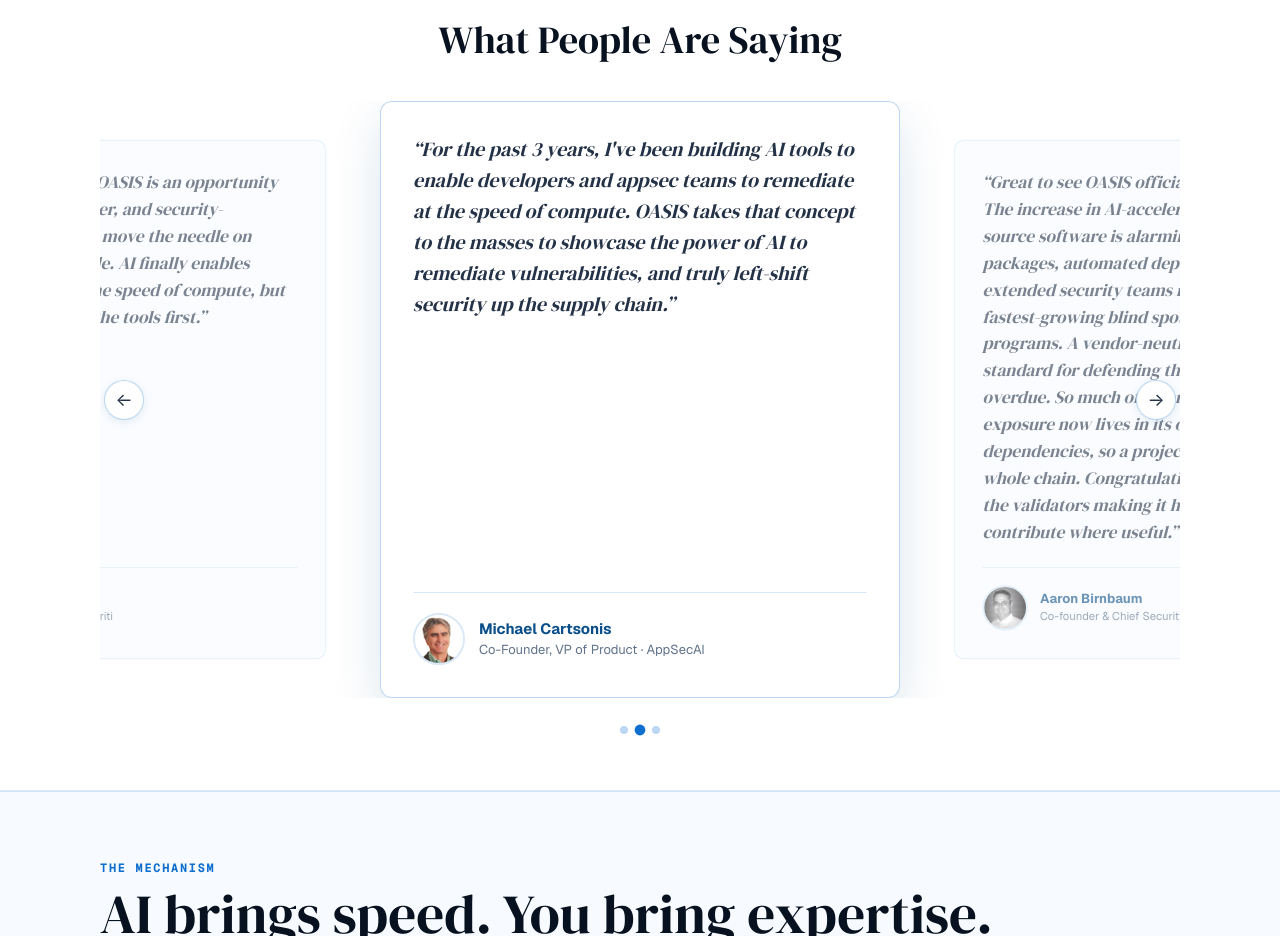
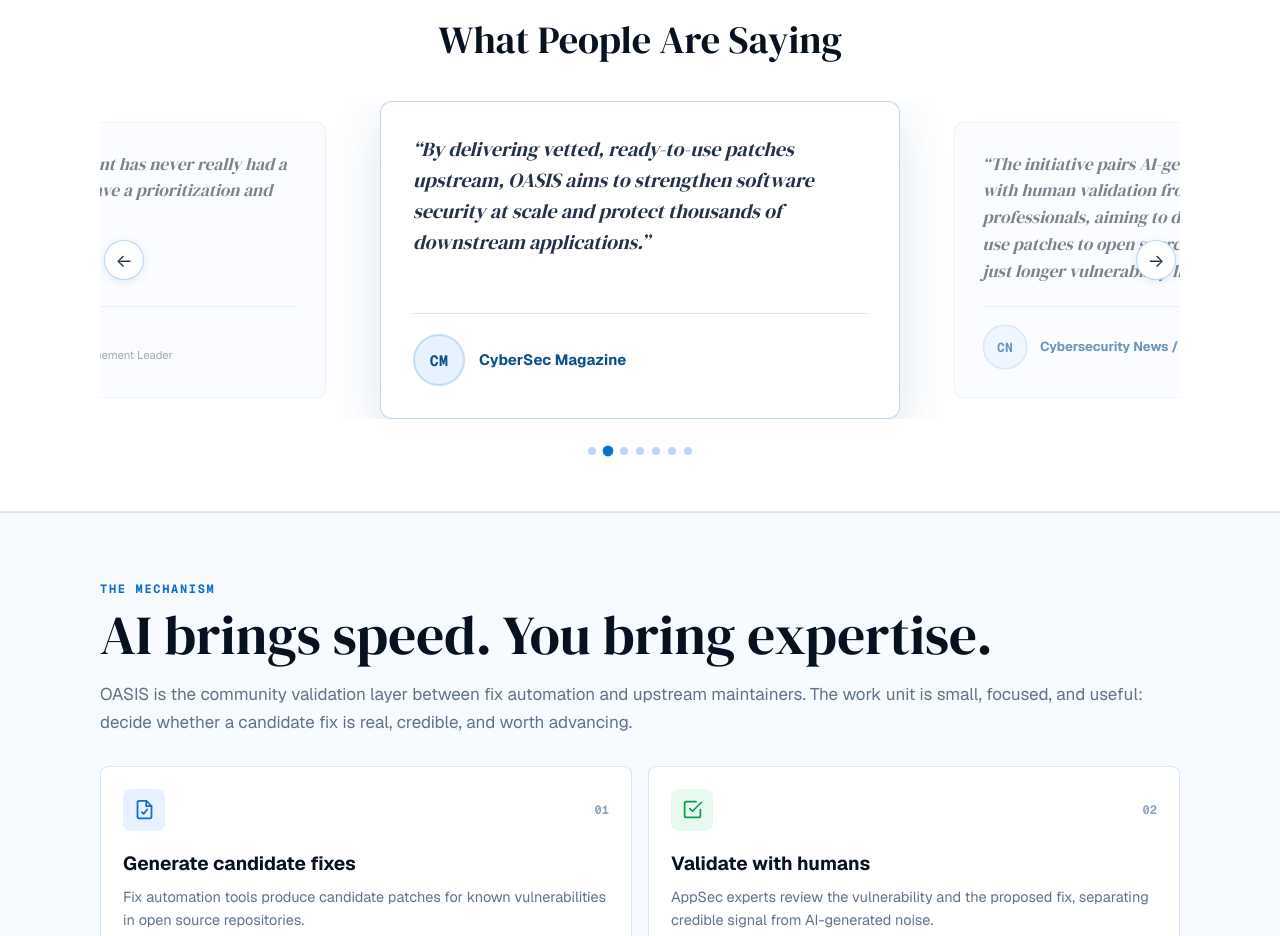
Before and after one commit to owasp-oasis/owasp-oasis-app, a React (Vite) app: page / in a window 1280 px wide. Shown: the part 1460-2396 px from the top of the page. Built offline with nearby package versions, Linux system fonts and the light colour scheme; no server answers.

Commit message:
Update homepage quote carousel

```diff
--- a/src/components/QuotesCarousel.tsx
+++ b/src/components/QuotesCarousel.tsx
@@ -7,7 +7,7 @@
   company: string
   quote: string
   photoUrl: string | null
-  linkedinUrl: string
+  linkedinUrl?: string
 }
 
 interface Props {
@@ -47,6 +47,8 @@
 }
 
 function QuoteCard({ quote }: { quote: Quote }) {
+  const role = [quote.title, quote.company].filter(Boolean).join(' · ')
+
   return (
     <div className="quote-card">
       <blockquote className="quote-text">
@@ -55,6 +57,7 @@
       <div className="quote-attribution">
         <Avatar quote={quote} />
         <div className="quote-person">
+          {quote.linkedinUrl ? (
             <a
               className="quote-name"
               href={quote.linkedinUrl}
@@ -63,9 +66,10 @@
             >
               {quote.name}
             </a>
-          <span className="quote-role">
-            {quote.title} &middot; {quote.company}
-          </span>
+          ) : (
+            <span className="quote-name">{quote.name}</span>
+          )}
+          {role && <span className="quote-role">{role}</span>}
         </div>
       </div>
     </div>
--- a/src/pages/Home.tsx
+++ b/src/pages/Home.tsx
@@ -3,32 +3,59 @@
 import type { Quote } from '../components/QuotesCarousel'
 import './Home.css'
 
-// TODO: Replace with third-party quotes — these are placeholder quotes from OASIS co-founders
 const quotes: Quote[] = [
   {
-    name: 'Chris Holt',
-    title: 'Community Architect',
-    company: 'Intigriti',
-    quote: 'It feels good to do good. OASIS is an opportunity for every hacker, developer, and security-interested practitioner to move the needle on securing open-source code. AI finally enables fixing vulnerabilities at the speed of compute, but we need to build trust in the tools first.',
-    photoUrl: '/headshots/chris-holt.jpeg',
-    linkedinUrl: 'https://www.linkedin.com/in/flyingtoasters/',
+    name: 'Debra A. Anderson',
+    title: 'Enterprise Exposure Management Leader',
+    company: '',
+    quote: 'Vulnerability management has never really had a discovery problem. We have a prioritization and remediation problem.',
+    photoUrl: null,
+    linkedinUrl: 'https://www.linkedin.com/in/debra-anderson-a41a5/',
   },
   {
-    name: 'Michael Cartsonis',
-    title: 'Co-Founder, VP of Product',
-    company: 'AppSecAI',
-    quote: "For the past 3 years, I've been building AI tools to enable developers and appsec teams to remediate at the speed of compute. OASIS takes that concept to the masses to showcase the power of AI to remediate vulnerabilities, and truly left-shift security up the supply chain.",
-    photoUrl: '/headshots/michael-cartsonis.jpeg',
-    linkedinUrl: 'https://www.linkedin.com/in/cartsoni/',
+    name: 'CyberSec Magazine',
+    title: '',
+    company: '',
+    quote: 'By delivering vetted, ready-to-use patches upstream, OASIS aims to strengthen software security at scale and protect thousands of downstream applications.',
+    photoUrl: null,
   },
   {
-    name: 'Aaron Birnbaum',
-    title: 'Co-founder & Chief Security Officer',
-    company: 'Seron Security',
-    quote: "Great to see OASIS officially accepted into OWASP. The increase in AI-accelerated attacks on open source software is alarming. From poisoned packages, automated dependency abuse, and over-extended security teams makes this one of the fastest-growing blind spots in modern security programs. A vendor-neutral, community-driven standard for defending the ecosystem is long overdue. So much of an organization's real exposure now lives in its open-source dependencies, so a project like this strengthens the whole chain. Congratulations to the team and to the validators making it happen — happy to contribute where useful.",
-    photoUrl: '/headshots/aaron-birnbaum.jpeg',
-    linkedinUrl: 'https://www.linkedin.com/in/aaron-s-birnbaum/',
-  }
+    name: 'Cybersecurity News / Cryptika',
+    title: '',
+    company: '',
+    quote: 'The initiative pairs AI-generated fix candidates with human validation from application security professionals, aiming to deliver credible, ready-to-use patches to open source maintainers instead of just longer vulnerability lists.',
+    photoUrl: null,
+  },
+  {
+    name: 'UNDERCODE NEWS',
+    title: '',
+    company: '',
+    quote: 'For years, cybersecurity teams have been told that the first step toward better security is discovering vulnerabilities faster. That advice is becoming outdated.',
+    photoUrl: null,
+  },
+  {
+    name: 'Jairo Garcia / Kiggu',
+    title: 'Cybersecurity Expert and Co-Founder',
+    company: 'Kiggu',
+    quote: 'AI is dramatically accelerating vulnerability detection, but the real bottleneck remains the shortage of experts to remediate them. The future of AppSec will be finding and fixing vulnerabilities before someone can exploit them.',
+    photoUrl: null,
+    linkedinUrl: 'https://www.linkedin.com/in/jairoandresgarciabenavides/',
+  },
+  {
+    name: 'Dr. Maria Sette',
+    title: 'Portfolio Manager, Cybersecurity',
+    company: '',
+    quote: 'A community of application security specialists validating AI-generated fixes for open source vulnerabilities, so maintainers get patches they can actually trust.',
+    photoUrl: null,
+  },
+  {
+    name: 'Mandana Madison',
+    title: 'Application Security / Product Security',
+    company: '',
+    quote: 'Human validation and security judgement remain an important part of this process, particularly when AI assisted remediation is being used at scale.',
+    photoUrl: null,
+    linkedinUrl: 'https://www.linkedin.com/in/mandana-madison/',
+  },
 ]
 
 const ShieldSVG = () => (
```
Lines whose indentation alone changed are shown as unchanged.
